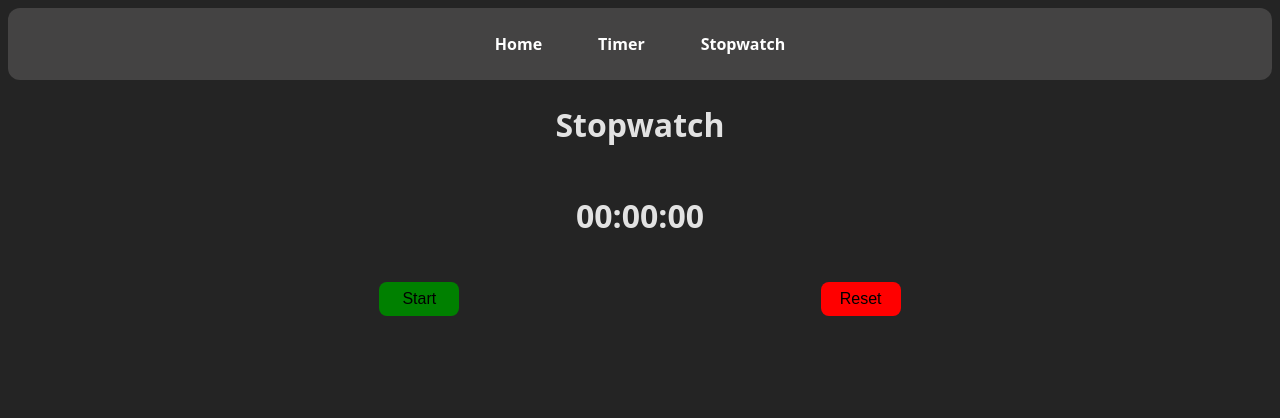
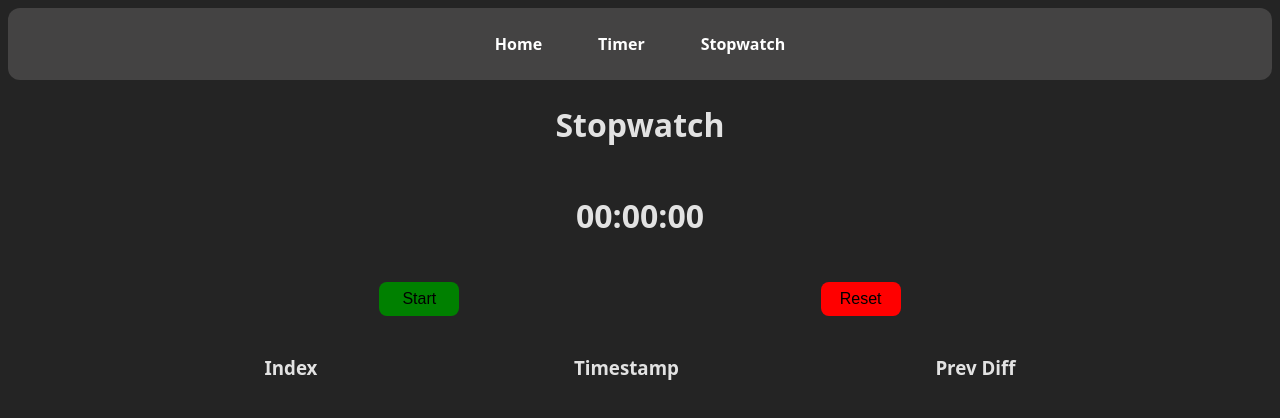
Before and after one commit to dashingvinit/timer-app, a React (Vite) app: page /stopwatch in a window 1280 px wide. Shown: the top 418 px of the page. Built offline with nearby package versions, Linux system fonts and the light colour scheme.

Commit message:
Basic stopwatch setup done

```diff
--- a/src/components/stopwatch/Laps.jsx
+++ b/src/components/stopwatch/Laps.jsx
@@ -1,13 +1,20 @@
 import { memo } from "react";
 
 function Laps({ laps, formatTime }) {
+  console.log("Laps rendered");
+
   return (
     <div className="laps-container">
+      <div className="lap">
+        <h3>Index</h3>
+        <h3>Timestamp</h3>
+        <h3>Prev Diff</h3>
+      </div>
       {laps.map((lap, index) => (
         <div key={index} className="lap">
           <h3>Lap {index + 1}</h3>
           <p>{formatTime(lap)}</p>
-          <p>{formatTime(laps[index] - laps[index -1])}</p>
+          <p>{formatTime(laps[index] - laps[index - 1])}</p>
         </div>
       ))}
     </div>
--- a/src/pages/Stopwatch.jsx
+++ b/src/pages/Stopwatch.jsx
@@ -8,6 +8,8 @@ function Stopwatch() {
   const [running, setRunning] = useState(false);
 
   const formatTime = (time) => {
+    if (!time) return "00:00:00";
+
     const minutes = Math.floor(time / 60000)
       .toString()
       .padStart(2, "0");
```
